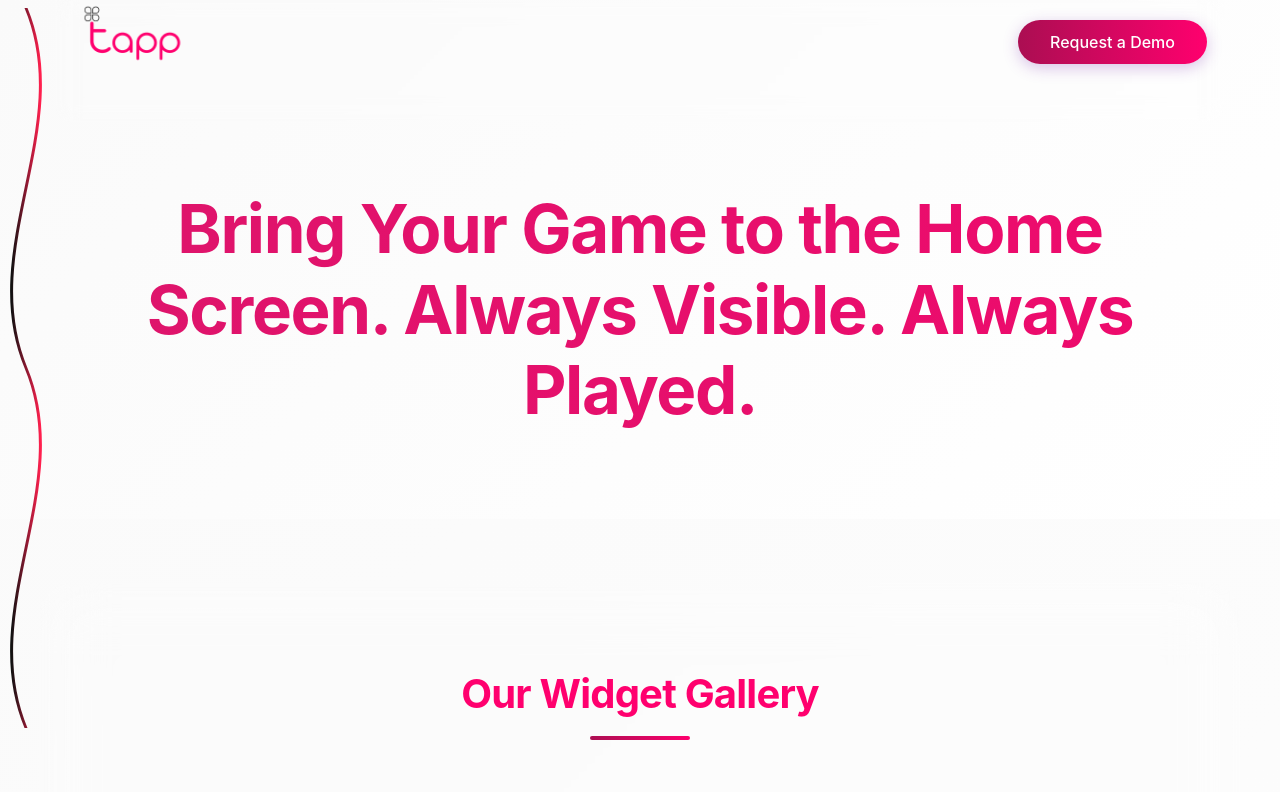
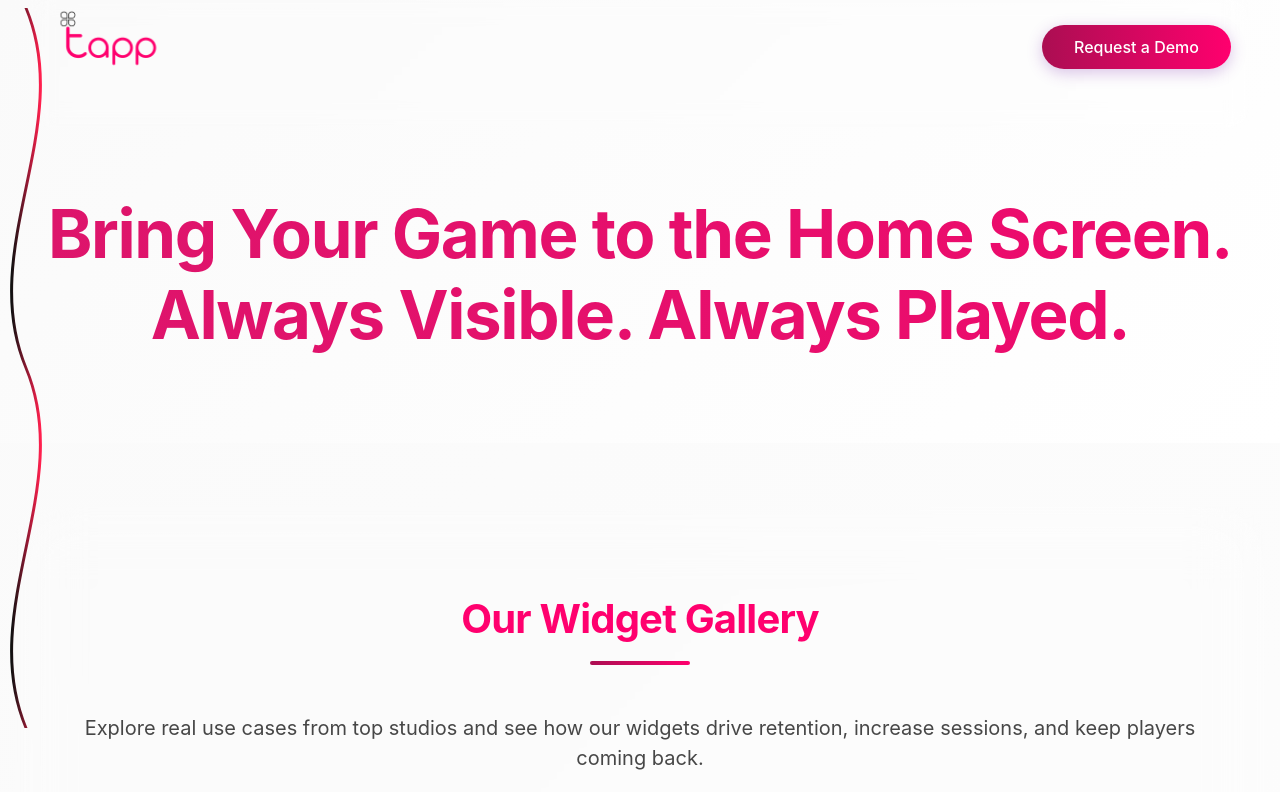
Before and after one commit to AdiNehama/Tapp, a React (Vite) app: page / in a window 1280 px wide. Shown: the top 792 px of the page. Built offline with nearby package versions, Linux system fonts and the light colour scheme.

Commit message:
Update App.css

```diff
--- a/src/App.css
+++ b/src/App.css
@@ -3,7 +3,6 @@
   color: #1e293b;
   max-width: 100%;
   overflow-x: hidden; /* Prevent horizontal scrolling */
-  width: 100vw;
 }
 
 .logo img {
@@ -234,7 +233,6 @@ margin: 0 auto;
 padding: 0 1rem;
 position: relative;
 z-index: 1;
-max-width: 1200px;
 width: 100%;
 box-sizing: border-box;
 }
@@ -247,7 +245,7 @@ position: relative;
 backdrop-filter: blur(10px);
 border-radius: 1rem;
 border: 1px solid rgba(255, 255, 255, 0.2);
-margin-top: -40px;
+margin-top: -35px;
 padding: 1rem;
 width: 100%;
 box-sizing: border-box;
@@ -255,7 +253,9 @@ box-sizing: border-box;
 
 @media (min-width: 768px) {
 .nav {
-  margin-top: -70px;
+  margin-top: -65px;
+  width: 100%;
+
 }
 }
 
```
